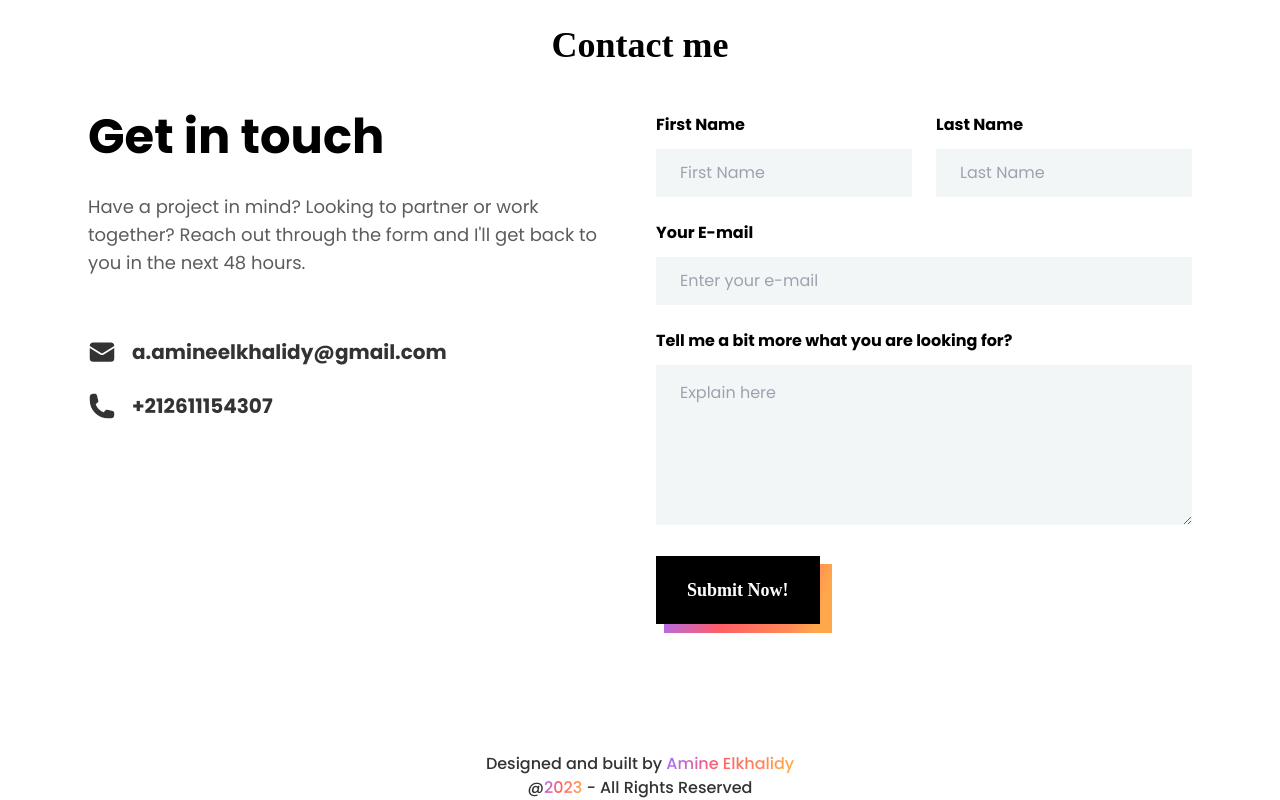
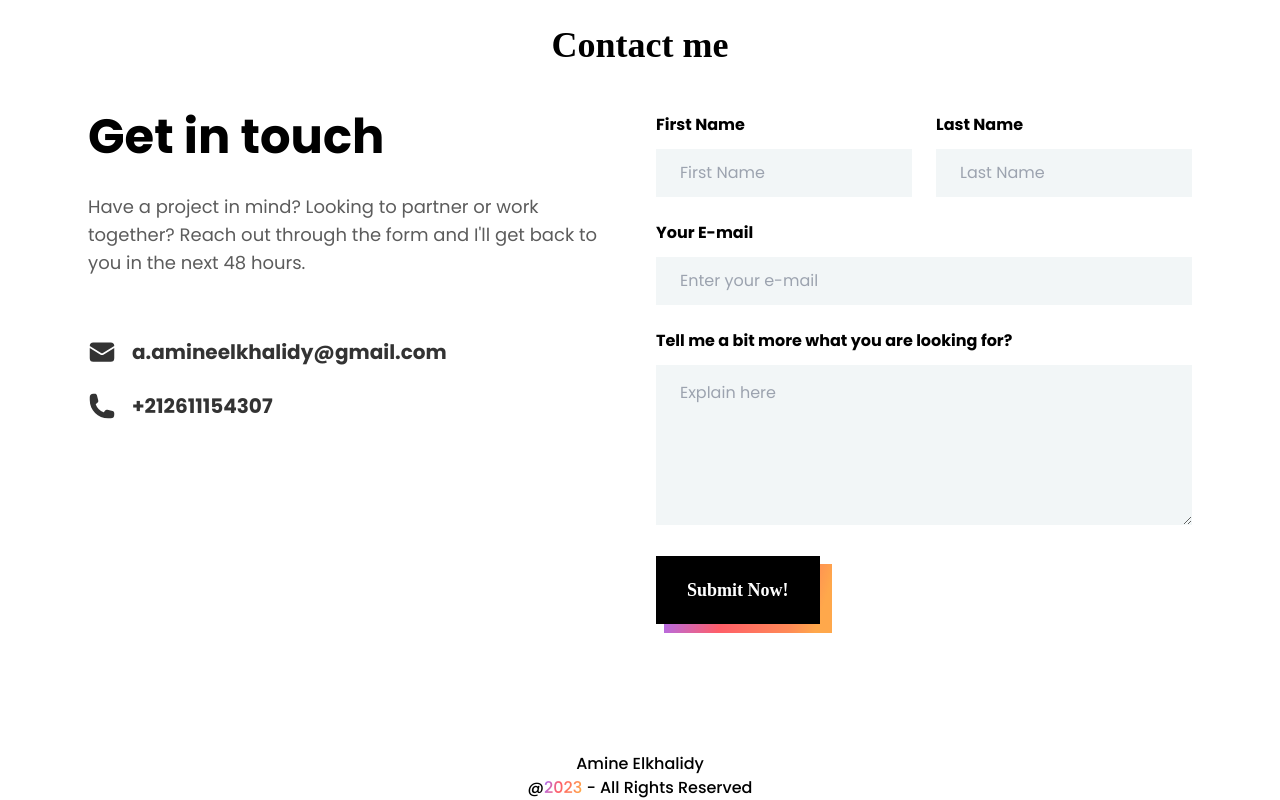
Before and after one commit to AmineElkhalidy/Portfolio, a React (Vite) app: page / in a window 1280 px wide. Shown: the part 5983-6783 px from the top of the page. Built offline with nearby package versions, Linux system fonts and the light colour scheme; a web font is replaced by a local one.

Commit message:
Changes added to contact section...

```diff
--- a/src/sections/Contact.jsx
+++ b/src/sections/Contact.jsx
@@ -155,9 +155,8 @@ const Contact = () => {
         </div>
 
         {/* Copyright text */}
-        <p className="text-sm sm:text-base text-center font-medium">
-          Designed and built by{" "}
-          <span className="gradient-text">Amine Elkhalidy</span>
+        <p className="text-black-900 text-sm sm:text-base text-center font-medium">
+          <span>Amine Elkhalidy</span>
           <br />@<span className="gradient-text">{currentYear}</span> - All
           Rights Reserved
         </p>
```
